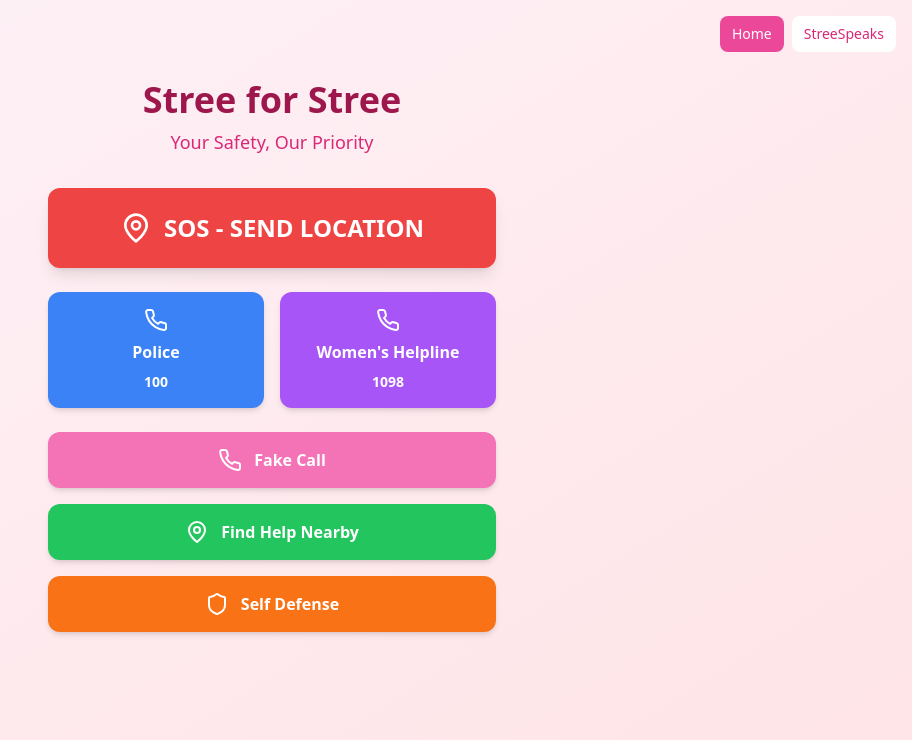
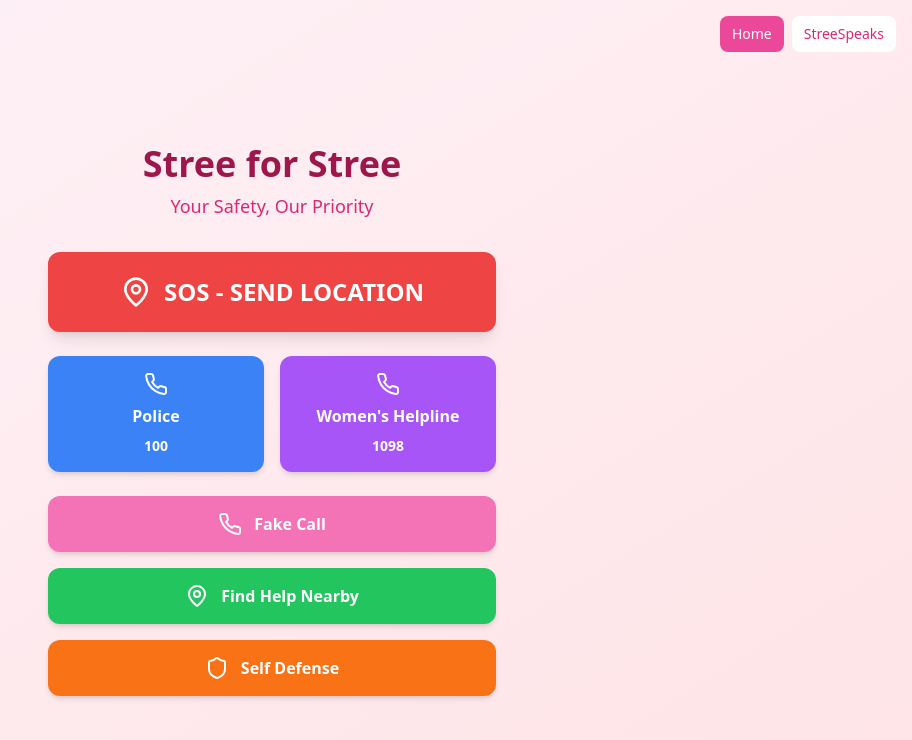
Before and after one commit to ozhakhushi/streeforstree-yousaveyourself, a React (Vite) app: page / in a window 1280 px wide. Shown: the top 740 px of the page, without its empty margins (368-1280 px from the left). Built offline with nearby package versions, Linux system fonts and the light colour scheme.

Commit message:
Update App.tsx

```diff
--- a/src/App.tsx
+++ b/src/App.tsx
@@ -160,7 +160,7 @@ function App() {
   );
 
   const renderHomeScreen = () => (
-    <div className="min-h-screen bg-gradient-to-br from-pink-50 to-rose-100 p-4">
+    <div className="min-h-screen bg-gradient-to-br from-pink-50 to-rose-100 p-4 pt-20">
       <div className="max-w-md mx-auto">
         <header className="text-center mb-8 pt-16">
           <h1 className="text-4xl font-bold text-pink-800 mb-2">Stree for Stree</h1>
@@ -229,7 +229,7 @@ function App() {
   );
 
   const renderFakeCallScreen = () => (
-    <div className="min-h-screen bg-gradient-to-br from-pink-50 to-rose-100 p-4">
+    <div className="min-h-screen bg-gradient-to-br from-pink-50 to-rose-100 p-4 pt-20">
       <div className="max-w-md mx-auto">
         <header className="flex items-center mb-6">
           <button
@@ -263,7 +263,7 @@ function App() {
   );
 
   const renderSelfDefenseScreen = () => (
-    <div className="min-h-screen bg-gradient-to-br from-pink-50 to-rose-100 p-4">
+    <div className="min-h-screen bg-gradient-to-br from-pink-50 to-rose-100 p-4 pt-20">
       <div className="max-w-md mx-auto">
         <header className="flex items-center mb-6">
           <button
@@ -298,7 +298,7 @@ function App() {
   );
 
   const renderStreeSpeaksScreen = () => (
-    <div className="min-h-screen bg-gradient-to-br from-pink-50 to-rose-100 p-4">
+    <div className="min-h-screen bg-gradient-to-br from-pink-50 to-rose-100 p-4 pt-20">
       <div className="max-w-md mx-auto">
         <header className="text-center mb-6">
           <h1 className="text-3xl font-bold text-pink-800 mb-2">StreeSpeaks</h1>
```
